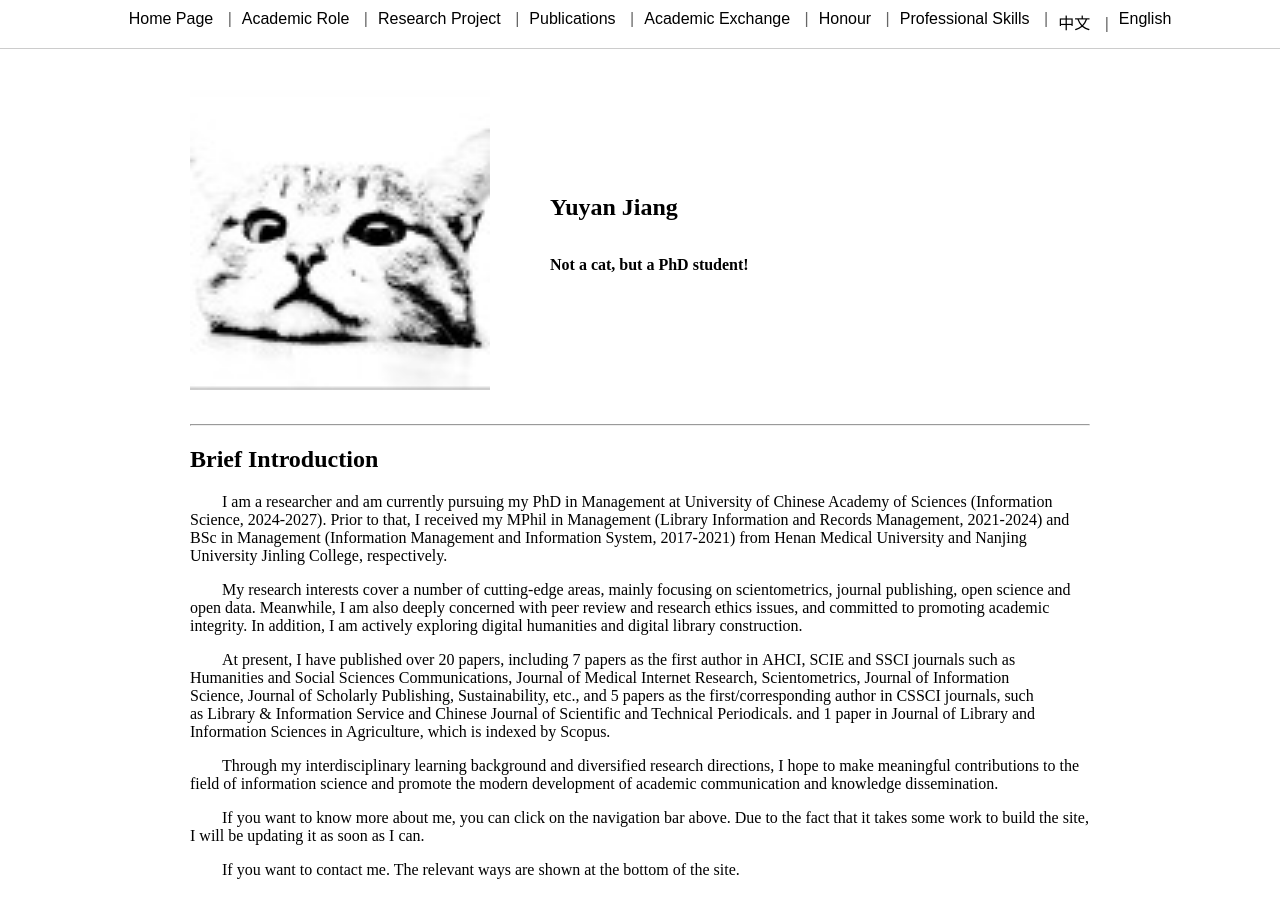
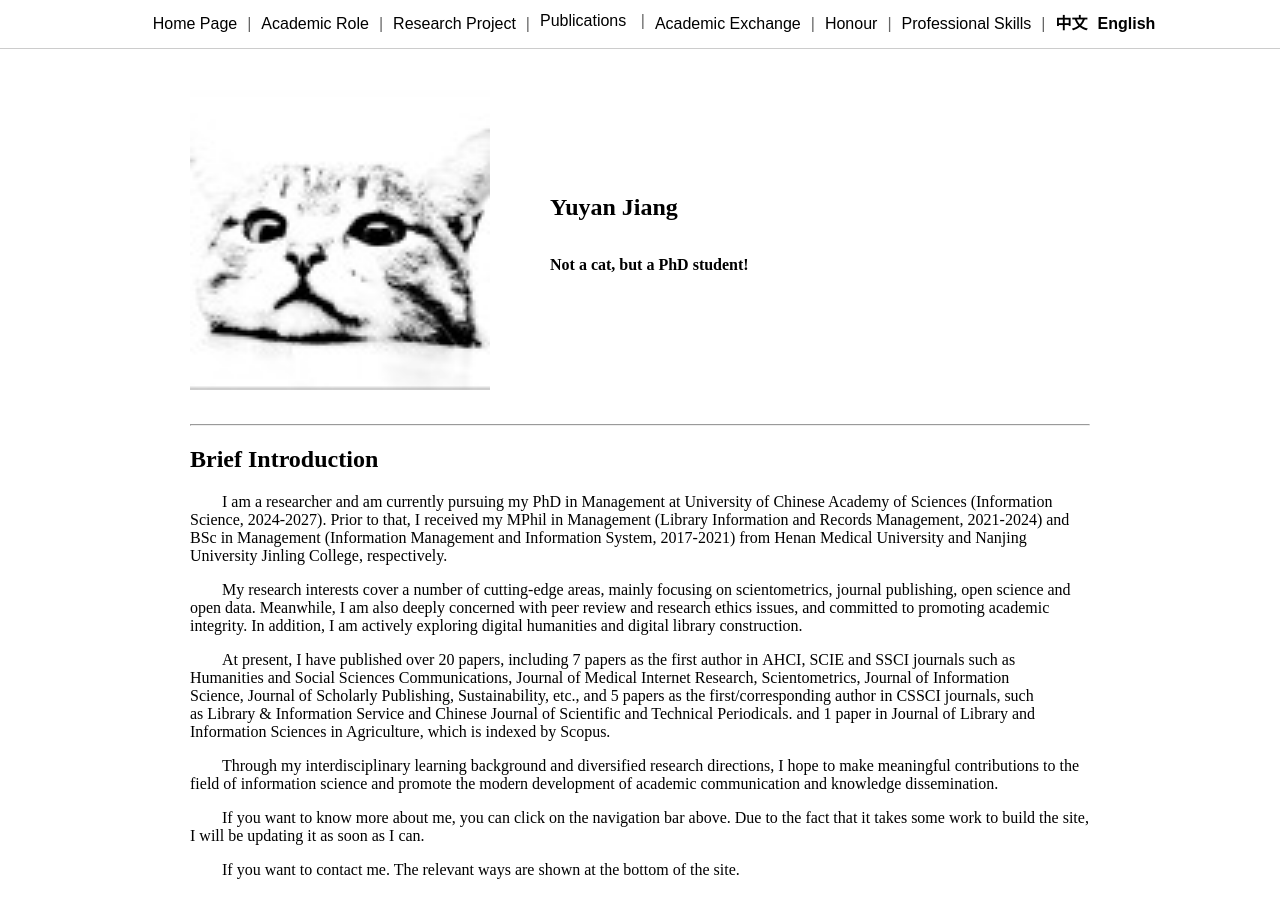
Before and after one commit to jiang-yuyan/Yuyan-Jiang-CV, a Jekyll site: the page built from index.md, in a window 1280 px wide and 985 px high. Shown: the top 918 px of the window. Built offline with Jekyll 4.4.1, drawn with Linux system fonts in a browser that asks for light colours.

Commit message:
Refactor navigation bar styles and structure

```diff
--- a/_includes/nav.html
+++ b/_includes/nav.html
@@ -1,56 +1,61 @@
-<!-- ===================== 导航栏 Navigation ===================== -->
+<!-- ===================== Navigation ===================== -->
 
 <style>
-/* ===== 给 body 留出顶部空间，避免被固定导航遮挡 ===== */
+/* ===== 给 body 留出顶部空间 ===== */
 body {
-    padding: 70px 0;
+    padding-top: 70px;
     margin: 0;
 }
 
-/* ===== 导航栏整体样式 ===== */
+/* ===== 导航栏整体 ===== */
 .navigation {
-    position: fixed;            /* 固定在页面顶部 */
+    position: fixed;
     top: 0;
     width: 100%;
-    background: #fff;           /* 白色背景 */
-    padding: 10px;
-    display: flex;              /* 横向排列 */
-    justify-content: center;    /* 居中对齐 */
-    gap: 10px;                  /* 菜单间距 */
+    background: #fff;
+    padding: 10px 14px;
+    display: flex;
+    justify-content: center;
+    align-items: center;
+    gap: 10px;
     border-bottom: 1px solid #ccc;
-    z-index: 1000;              /* 确保在页面最上层 */
-    overflow: visible;          /* 允许下拉菜单溢出显示 */
+    z-index: 1000;
     font-family: Arial, Helvetica, sans-serif;
 }
 
-/* ===== 导航链接样式（去掉所有下划线） ===== */
-.navigation a,
-.navigation a:visited,
-.navigation a:hover,
-.navigation a:active {
-    text-decoration: none !important; /* ✅ 强制去掉下划线 */
+/* ===== 所有导航链接 ===== */
+.navigation a {
+    text-decoration: none !important;
     color: #000;
     cursor: pointer;
+    line-height: 1.4;
+    display: inline-flex;              /* ✅ 防止中英文跳动 */
+    align-items: center;
 }
 
-/* ===== 链接之间的分隔符 | ===== */
-.navigation a:not(:last-child)::after {
+/* ===== hover 效果 ===== */
+.navigation a:hover {
+    color: #007acc;
+}
+
+/* ===== 链接分隔符 | ===== */
+.navigation > a:not(:last-child)::after,
+.navigation > .dropdown:not(:last-child)::after {
     content: " | ";
     margin-left: 10px;
     color: #666;
 }
 
-/* ===== 下拉菜单容器 ===== */
+/* ===== 下拉菜单 ===== */
 .dropdown {
-    position: relative;     /* 为下拉菜单提供定位基准 */
-    padding-bottom: 10px;
+    position: relative;
+    padding-bottom: 6px;
 }
 
-/* ===== 下拉菜单内容 ===== */
 .dropdown-menu {
-    display: none;          /* 默认隐藏 */
+    display: none;
     position: absolute;
-    top: 100%;              /* 紧贴父菜单下方 */
+    top: 100%;
     left: 0;
     background: #fff;
     border: 1px solid #ccc;
@@ -58,49 +63,45 @@ body {
     z-index: 1001;
 }
 
-/* ===== 鼠标悬停时显示下拉菜单 ===== */
-.dropdown:hover > .dropdown-menu,
-.dropdown-menu:hover {
+.dropdown:hover .dropdown-menu {
     display: block;
 }
 
-/* ===== 下拉菜单里的链接样式 ===== */
+/* ===== 下拉菜单项 ===== */
 .dropdown-menu a {
-    display: block;         /* 垂直排列 */
+    display: block;
     padding: 8px 12px;
-    white-space: nowrap;    /* 不换行 */
+    white-space: nowrap;
 }
 
-/* ===== 去掉下拉菜单里的分隔符 | ===== */
+/* ===== 下拉菜单不显示分隔符 ===== */
 .dropdown-menu a::after {
     content: none !important;
 }
 
-/* ===== 鼠标悬停效果（可选） ===== */
-.navigation a:hover {
-    color: #007acc;
+/* ===== 语言按钮 ===== */
+.lang-btn {
+    font-weight: bold;
+}
+
+/* 语言按钮不显示分隔符 */
+.lang-btn::after {
+    content: none !important;
 }
 </style>
 
-<!-- ===================== HTML 导航结构 ===================== -->
 <nav class="navigation">
 
-    <!-- 首页 -->
     <a class="nav" href="{{ site.baseurl }}/index">Home Page</a>
 
-    <!-- 学术兼职 -->
     <a class="nav" href="{{ site.baseurl }}/role/roles">Academic Role</a>
 
-    <!-- 研究项目 -->
     <a class="nav" href="{{ site.baseurl }}/project/projects">Research Project</a>
 
-    <!-- 出版物（带下拉年份） -->
     <div class="dropdown">
         <a class="nav" href="{{ site.baseurl }}/publication/publications">
             Publications
         </a>
-
-        <!-- 下拉菜单：按年份生成（Jekyll Liquid） -->
         <div class="dropdown-menu">
             {% for y in (2026..2020) %}
             <a class="nav" href="{{ site.baseurl }}/publication/publication-{{ y }}">
@@ -110,57 +111,57 @@ body {
         </div>
     </div>
 
-    <!-- 学术交流 -->
     <a class="nav" href="{{ site.baseurl }}/exchange/exchanges">
         Academic Exchange
     </a>
 
-    <!-- 荣誉奖励 -->
     <a class="nav" href="{{ site.baseurl }}/honour/honours">
         Honour
     </a>
 
-    <!-- 专业技能 -->
     <a class="nav" href="{{ site.baseurl }}/skill/skills">
         Professional Skills
     </a>
 
-    <!-- 语言切换按钮 -->
-    <a id="lang-zh">中文</a>
-    <a id="lang-en">English</a>
+    <!-- 语言切换 -->
+    <a id="lang-zh" class="lang-btn" href="javascript:void(0)">中文</a>
+    <a id="lang-en" class="lang-btn" href="javascript:void(0)">English</a>
+
 </nav>
 
-<!-- ===================== JS：中英文切换逻辑 ===================== -->
 <script>
 (() => {
 
-    /* 判断当前页面是否为中文页面（是否包含 -zh） */
+    /* 当前是否为中文页面 */
     const isZh = location.pathname.includes('-zh');
 
-    /*
-       根据是否为中文页面，自动切换链接：
-       - 英文页面：xxx.html
-       - 中文页面：xxx-zh.html
-    */
-    const swapUrl = (url, toZh) =>
-        url.replace(/(-zh)?(\.html)?$/, toZh ? '-zh$2' : '$2');
+    /* 稳定版 URL 切换 */
+    const swapUrl = (url, toZh) => {
+        if (toZh) {
+            return url.includes('-zh')
+                ? url
+                : url.replace(/(\.html)?$/, '-zh$1');
+        } else {
+            return url.replace('-zh', '');
+        }
+    };
 
-    /* ===== 自动修正导航栏中所有链接的语言 ===== */
+    /* 自动修正导航链接语言 */
     document.querySelectorAll('.nav').forEach(a => {
         a.href = swapUrl(a.href, isZh);
     });
 
-    /* ===== 点击语言按钮时切换页面 ===== */
+    /* 语言按钮点击 */
     document.getElementById('lang-zh').onclick =
         () => location.href = swapUrl(location.href, true);
 
     document.getElementById('lang-en').onclick =
         () => location.href = swapUrl(location.href, false);
 
-    /* ===== 中文页面：导航文字自动替换为中文 ===== */
+    /* 中文页面：导航文字替换 */
     if (isZh) {
         const map = {
-            "Home Page": "首页"
+            "Home Page": "首页",
             "Academic Role": "学术兼职",
             "Research Project": "研究课题",
             "Publications": "出版记录",
```
Also changed, not shown: other parts of _includes/nav.html (+2 -3 lines).
